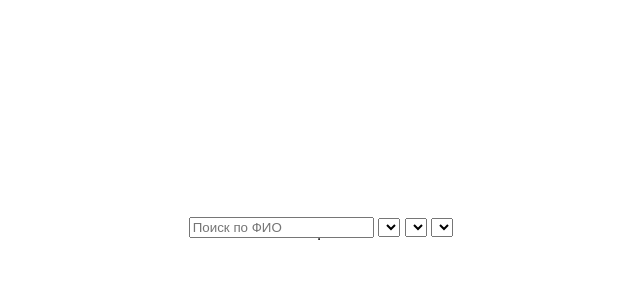
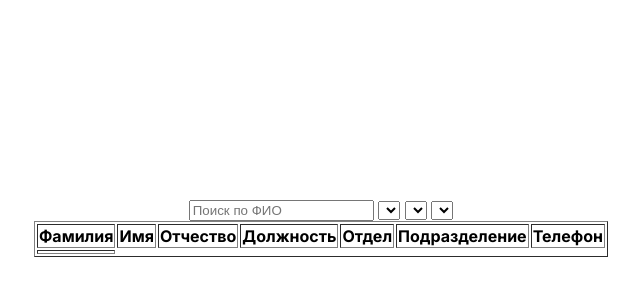
Before and after one commit to mikkixx/ContactBook, a Django app: page / in a window 1280 px wide. Shown: the part 180-480 px from the top of the page, without its empty margins (319-959 px from the left). Run offline with Django 5.2, Linux system fonts and the light colour scheme; a user stored in the database is signed in; data comes from the database, SQL or seed files in the repository; both versions use the stored data as it was after the commit; lists and menus that the app fills with data are empty.

Commit message:
Изменение входа

```diff
--- a/metanit/ContactBook/templates/contactbook/employee_list.html
+++ b/metanit/ContactBook/templates/contactbook/employee_list.html
@@ -16,7 +16,22 @@
 </div>
 <div class="list">
     <table border="1">
-        <thead></thead>
+        <thead>
+            <tr>
+                <th>Фамилия</th>
+                <th>Имя</th>
+                <th>Отчество</th>
+                <th>Должность</th>
+                <th>Отдел</th>
+                <th>Подразделение</th>
+                <th>Телефон</th>
+            </tr>
+        </thead>
+        <tbody>
+            <tr>
+                <td></td>
+            </tr>
+        </tbody>
     </table>
 </div>
 {% endblock %}
--- a/metanit/ContactBook/templates/contactbook/login.html
+++ b/metanit/ContactBook/templates/contactbook/login.html
@@ -9,7 +9,7 @@
             <h1>Вход</h1>
             <div class="row">
                 <label for="login">Логин: </label>
-                <input type="email" placeholder="Введите email" id="login" name="username" required>
+                <input type="text" placeholder="Введите логин" id="login" name="username" required>
             </div>
             <div class="row">
                 <label for="pass">Пароль:</label>
--- a/metanit/ContactBook/views.py
+++ b/metanit/ContactBook/views.py
@@ -569,6 +569,7 @@ def delete_subdivision(request, pk):
 
 def register(request):
     if request.method == 'POST':
+        username = request.POST.get('username', '')
         email = request.POST.get('email', '').strip().lower()
         password = request.POST.get('password', '').strip()
         confirm = request.POST.get('confirm_password', '').strip()
@@ -603,7 +604,7 @@ def register(request):
 
         try:
             user = User.objects.create_user(
-                username=email,
+                username=username,
                 email=email,
                 password=password
             )
```
Also changed, not shown: metanit/db.sqlite3.
